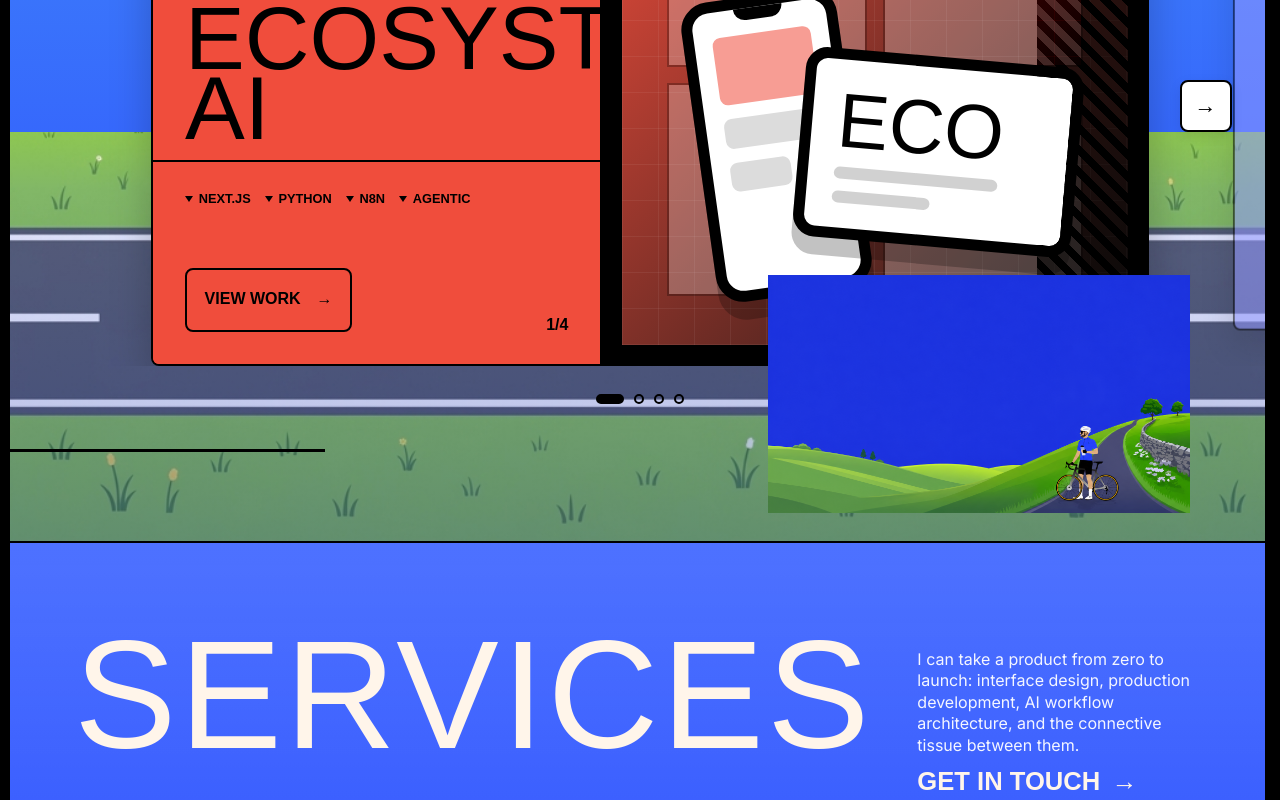
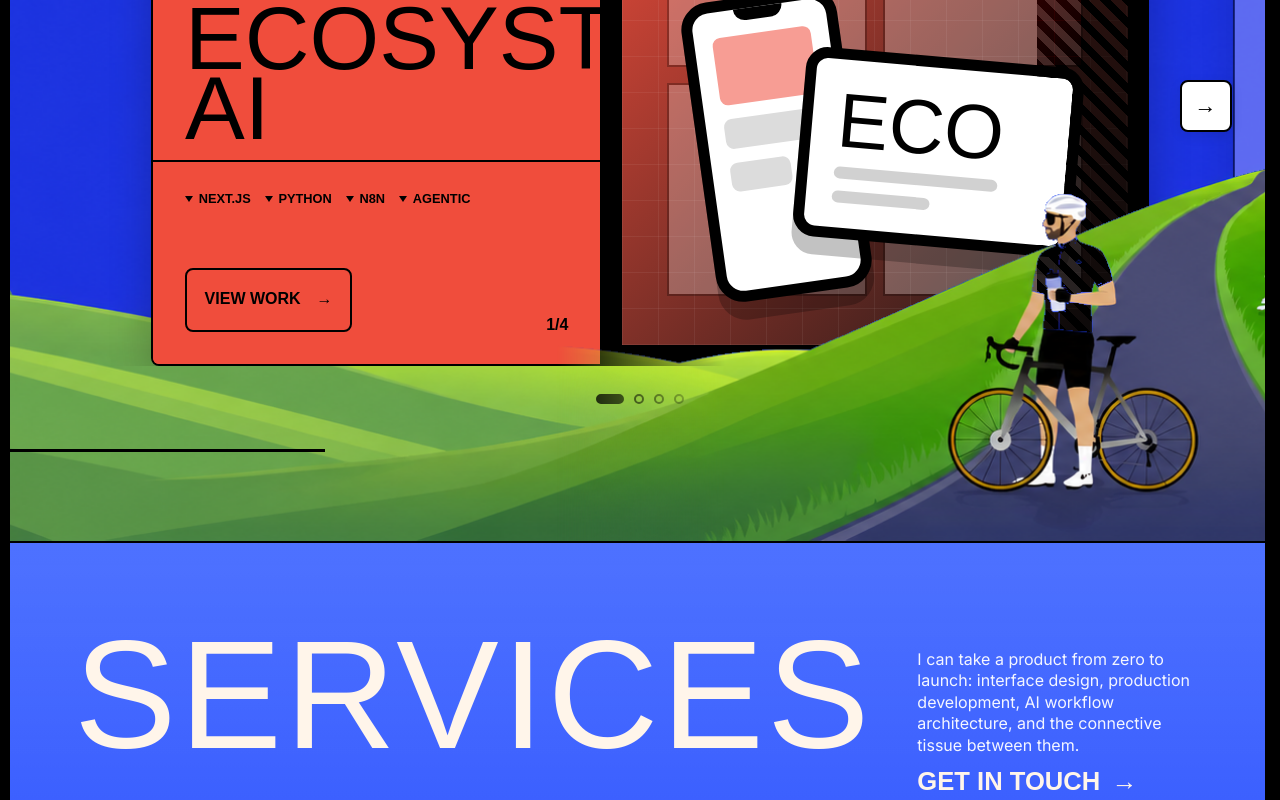
Before and after one commit to Rathod-shubhamm/funky_folio, a Next.js app: page / in a window 1280 px wide. Shown: the part 1200-2000 px from the top of the page. Built offline with nearby package versions, Linux system fonts and the light colour scheme; a web font is replaced by a local one.

Commit message:
work section layering

```diff
--- a/src/app/globals.css
+++ b/src/app/globals.css
@@ -523,21 +523,19 @@ canvas {
   --cyclist-width: clamp(300px, 33vw, 540px);
   --cyclist-overlap: clamp(36px, 4vw, 58px);
   --work-ground-height: clamp(220px, 32vw, 430px);
-  background:
-    linear-gradient(180deg, #4b86ff 0%, #3a74fb 42%, #2b47ff 100%);
+  background: url("/cyclist.png") center/cover no-repeat;
 }
 
 .work-background {
-  position: absolute;
-  inset: auto 0 0;
-  height: var(--work-ground-height);
-  z-index: 1;
-  background:
-    linear-gradient(180deg, rgba(43, 71, 255, 0) 0%, rgba(43, 71, 255, 0.12) 14%, rgba(16, 38, 164, 0.34) 100%),
-    url("/assets/images/cyclist-bg.png");
-  background-repeat: no-repeat;
-  background-position: center bottom;
-  background-size: cover;
+  /* No longer used, section background handles it, but kept to prevent breaking old DOM */
+  display: none;
+}
+
+.work-foreground {
+  position: absolute;
+  inset: 0;
+  z-index: 20; /* Overlaps the slider (z-index 10) */
+  background: url("/cyclist-fg.png") center/cover no-repeat;
   pointer-events: none;
 }
 
--- a/src/app/page.tsx
+++ b/src/app/page.tsx
@@ -180,18 +180,11 @@ export default function Home() {
 
         <section className="work-section" id="work" aria-label="Work">
           <div className="work-background" aria-hidden="true" />
-          <Image
-            src="/cyclist.png"
-            alt=""
-            className="cyclist-illustration"
-            aria-hidden="true"
-            width={1672}
-            height={941}
-            sizes="(max-width: 768px) 40vw, 33vw"
-          />
           <h2 className="section-ghost-title">Work</h2>
 
           <WorkSlider projects={work} />
+
+          <div className="work-foreground" aria-hidden="true" />
         </section>
 
         <ServicesSection services={services} />
```
Also changed, not shown: public/cyclist-fg.png (added).
